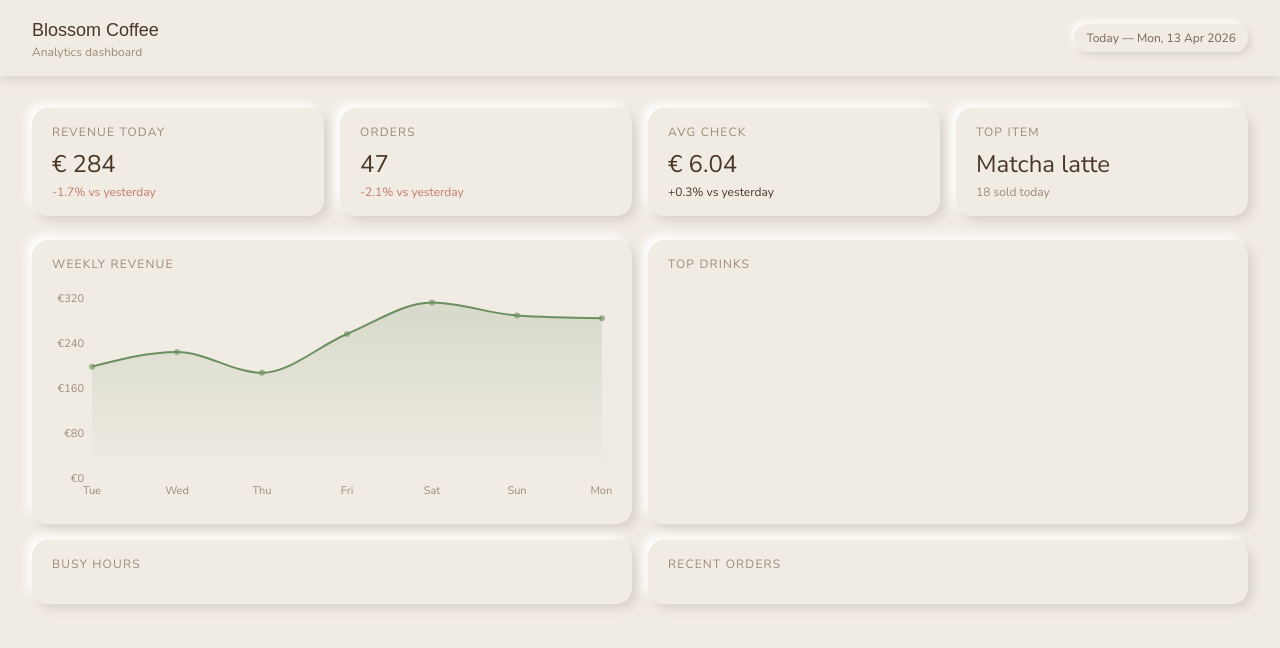
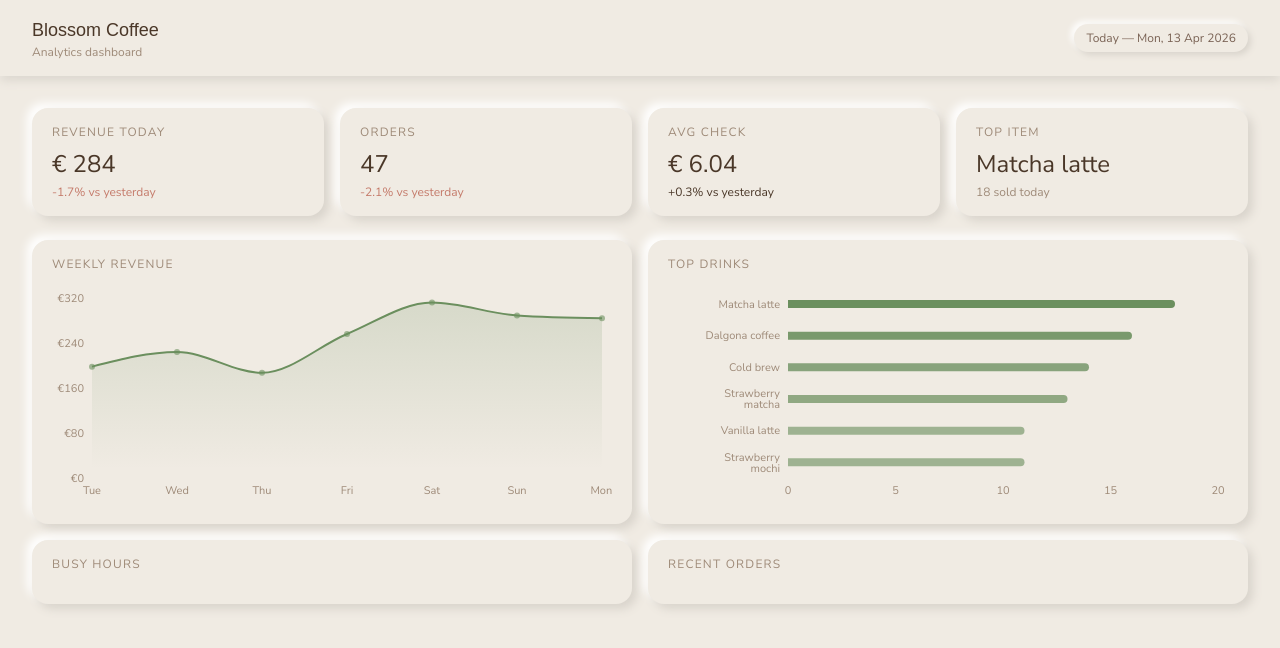
Before and after one commit to sotluf/dashboard-blossom-coffee, a Next.js app: page / in a window 1280 px wide. Shown: the top 648 px of the page. Built offline with nearby package versions, Linux system fonts and the light colour scheme; a web font is replaced by a local one.

Commit message:
feat: add TopDrinksChart horizontal bar chart

```diff
--- a/components/charts/TopDrinkChart.tsx
+++ b/components/charts/TopDrinkChart.tsx
@@ -0,0 +1,60 @@
+"use client";
+
+import { Bar, BarChart, Cell, ResponsiveContainer, Tooltip, XAxis, YAxis } from "recharts";
+import { menuItems } from "@/data/mockData";
+
+const topDrinks = [...menuItems]
+  .sort((a, b) => b.soldToday - a.soldToday)
+  .slice(0, 6);
+
+const maxSold = topDrinks[0].soldToday;
+
+export default function TopDrinkChart() {
+  return (
+    <ResponsiveContainer width="100%" height={220}>
+      <BarChart
+        data={topDrinks}
+        layout="vertical"
+        margin={{ top: 0, right: 10, left: 10, bottom: 0 }}
+        barSize={8}
+      >
+        <XAxis
+          type="number"
+          tick={{ fontSize: 11, fill: "#9e8a78" }}
+          axisLine={false}
+          tickLine={false}
+        />
+        <YAxis
+          type="category"
+          dataKey="name"
+          width={110}
+          tick={{ fontSize: 11, fill: "#9e8a78" }}
+          axisLine={false}
+          tickLine={false}
+        />
+        <Tooltip
+          contentStyle={{
+            background: "#f0ebe3",
+            border: "none",
+            borderRadius: "12px",
+            boxShadow: "3px 3px 6px #d9d4cc, -3px -3px 6px #ffffff",
+            fontSize: "12px",
+            color: "#4a3728",
+          }}
+          formatter={(value) => [value, "Sold today"]}
+        />
+        <Bar dataKey="soldToday" radius={[0, 6, 6, 0]}>
+          {topDrinks.map((entry) => {
+            const opacity = (entry.soldToday / maxSold);
+            return (
+              <Cell
+                key={entry.id}
+                fill={`rgba(107, 143, 94, ${opacity})`}
+              />
+            );
+          })}
+        </Bar>
+      </BarChart>
+    </ResponsiveContainer>
+  );
+}
--- a/components/ui/SectionCard.tsx
+++ b/components/ui/SectionCard.tsx
@@ -1,4 +1,5 @@
 import RevenueChart from "../charts/RevenueChart";
+import TopDrinkChart from "../charts/TopDrinkChart";
 
 interface SectionCardProps {
   title: string;
@@ -26,7 +27,7 @@ export default function Sections() {
         <RevenueChart />
       </SectionCard>
       <SectionCard title="Top drinks">
-        <div />
+        <TopDrinkChart />
       </SectionCard>
       <SectionCard title="Busy hours">
         <div />
```
